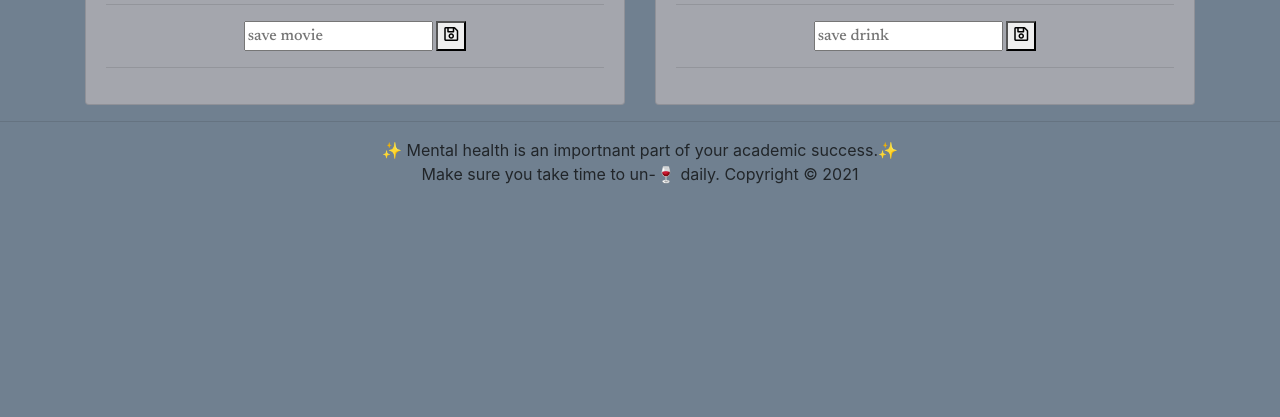
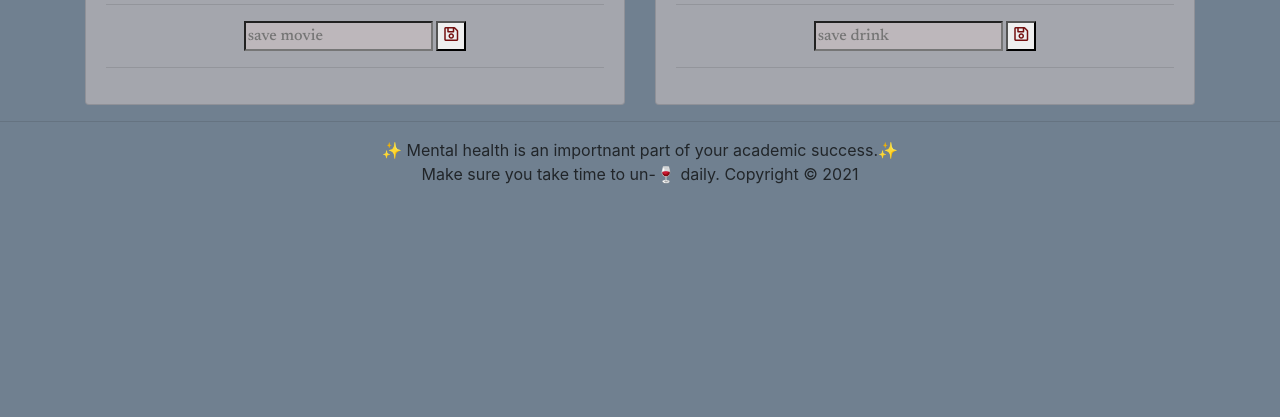
Before and after one commit to Patelso9/FlicksNLiqs, a website: page public/profile.html in a window 1280 px wide. Shown: the part 383-800 px from the top of the page. Drawn offline with nearby package versions, Linux system fonts and the light colour scheme; no server answers.

Commit message:
color on save buttons

```diff
--- a/public/assets/css/style.css
+++ b/public/assets/css/style.css
@@ -84,3 +84,12 @@
 #ratings{
     color: gray
 }
+
+
+#film-save, #liq-save{
+    color:rgb(116, 16, 16);
+}
+
+#drink-input, #movie-input{
+    background-color: rgba(211, 200, 200, 0.527);
+}
--- a/public/assets/js/save-movie.js
+++ b/public/assets/js/save-movie.js
@@ -1,3 +1,7 @@
+
+// terrible attempt to get this to save :/
+
+
 $(document).ready(() => {
     // Getting references save movie
     const saveMovie = $("input#movie-save");
--- a/public/assets/js/search-drink.js
+++ b/public/assets/js/search-drink.js
@@ -1,3 +1,7 @@
+// Does not work :/
+
+
+
 // find cocktail input
 var searchDrinkEl = document.getElementById("drink");
 
```
